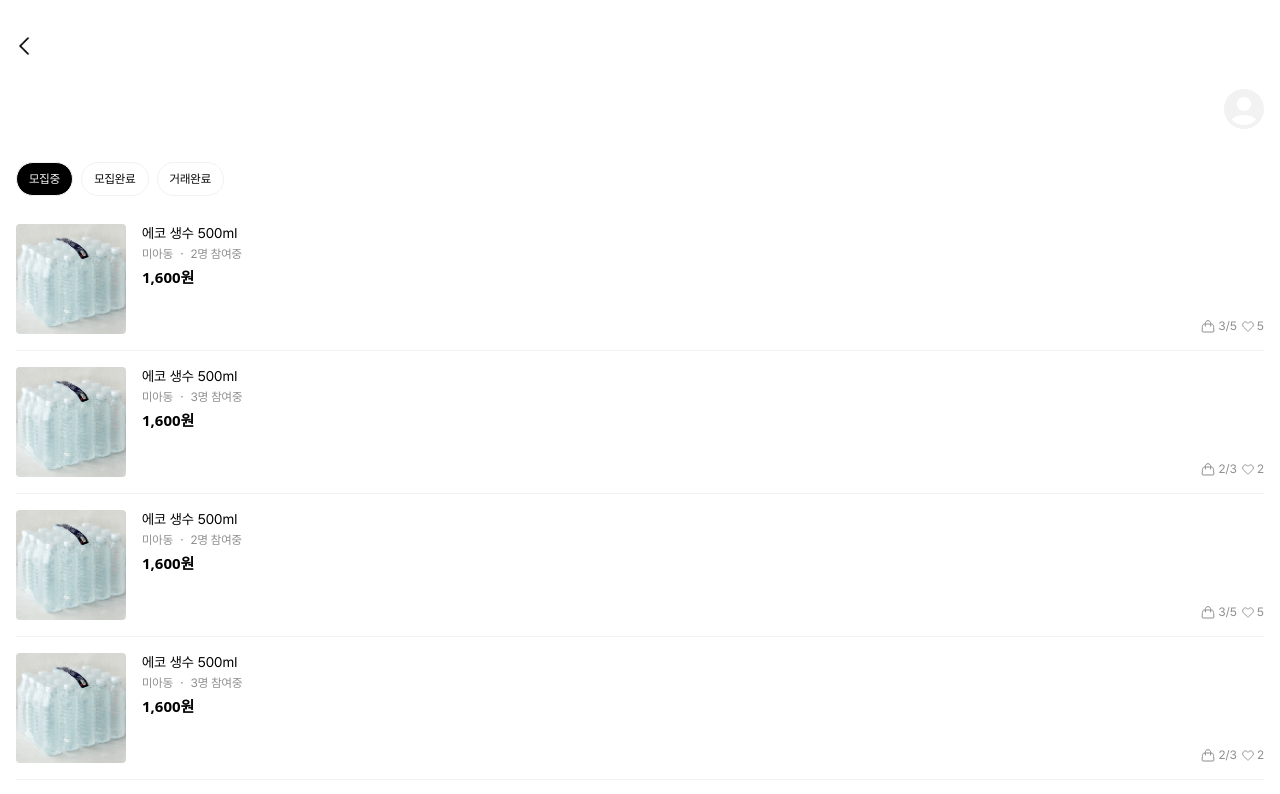
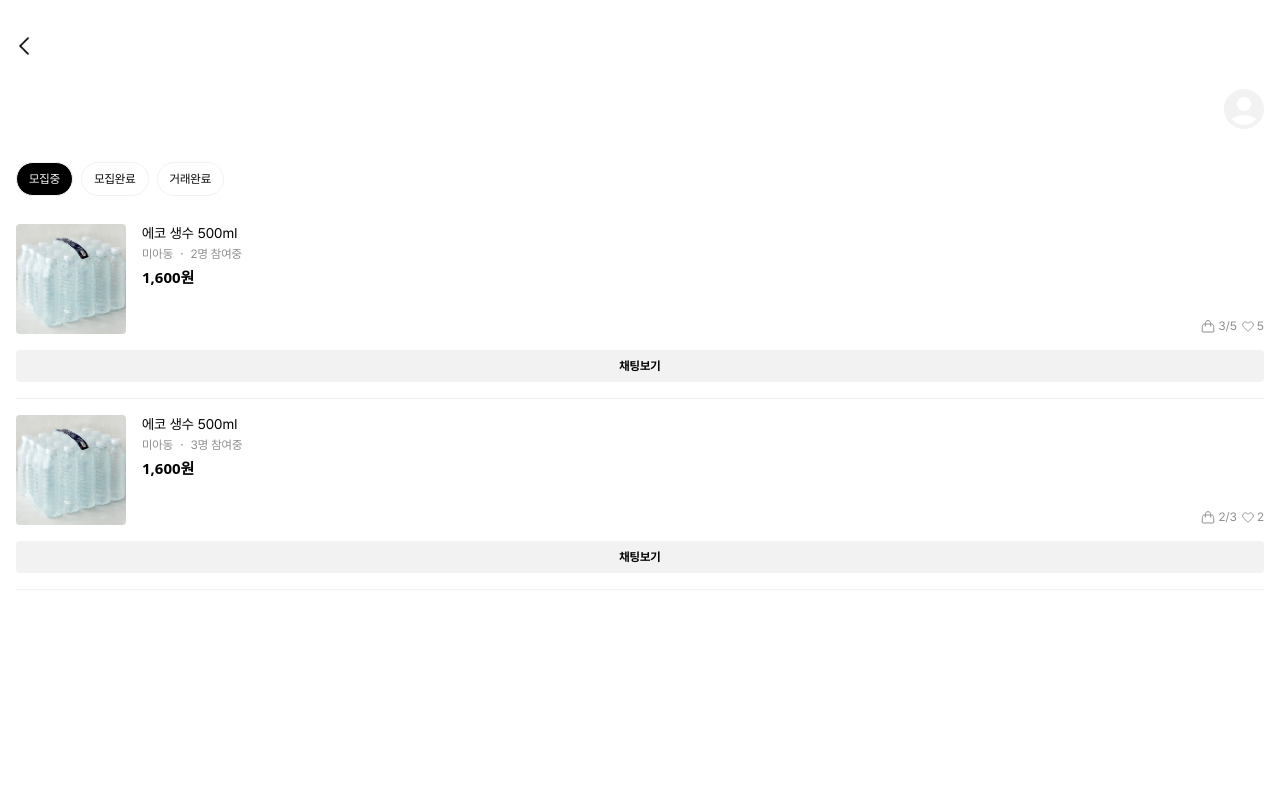
Before and after one commit to Splitty-Dev/Splitty-Client, a Next.js app: page /history/1 in a window 1280 px wide. Shown: the top 794 px of the page. Built offline with nearby package versions, Linux system fonts and the light colour scheme.

Commit message:
feat : add history-item-btns, filtering by status (#7)

```diff
--- a/src/app/(with-backNav)/history/[kind]/page.tsx
+++ b/src/app/(with-backNav)/history/[kind]/page.tsx
@@ -1,14 +1,18 @@
 "use client";
 import samplePrf from "@/assets/icons/samplePrf.svg";
-import ProductItem from "@/components/product-item";
 import { mock } from "@/mocks/mock";
 
 import Image from "next/image";
 import { useParams } from "next/navigation";
 
 import { useState } from "react";
+import HistoryItemBox from "../_component_/item-box";
 
-const categories = ["모집중", "모집완료", "거래완료"];
+const categories = [
+  { label: "모집중", status: "OPEN" },
+  { label: "모집완료", status: "CLOSED" },
+  { label: "거래완료", status: "COMPLETED" },
+];
 
 const TITLE_MAP = {
   sales: "나의 판매내역",
@@ -18,8 +22,7 @@ const TITLE_MAP = {
 export default function Page() {
   const { kind } = useParams<{ kind: "sales" | "purchases" }>();
   const title = TITLE_MAP[kind];
-
-  const [category, setCategory] = useState("모집중");
+  const [category, setCategory] = useState(categories[0]);
 
   return (
     <main className="">
@@ -28,22 +31,24 @@ export default function Page() {
         <Image src={samplePrf} alt="profile" width={40} height={40} />
       </div>
       <div className=" flex gap-2 py-3 typo-r12 px-4">
-        {categories.map((cat, idx) => (
+        {categories.map((cat) => (
           <div
             className={`py-2 px-3 border-[1px] border-[#F2F2F2] rounded-[100px] cursor-pointer ${
-              cat === category ? "bg-[#000] text-white" : "bg-white"
+              cat.label === category.label ? "bg-[#000] text-white" : "bg-white"
             }`}
-            key={idx}
+            key={cat.status}
             onClick={() => setCategory(cat)}
           >
-            {cat}
+            {cat.label}
           </div>
         ))}
       </div>
       <section>
-        {mock.map((m) => (
-          <ProductItem product={m} key={m.id} />
-        ))}
+        {mock
+          .filter((e) => e.status === category.status)
+          .map((m) => (
+            <HistoryItemBox product={m} key={m.id} kind={kind} />
+          ))}
       </section>
     </main>
   );
--- /dev/null
+++ b/src/app/(with-backNav)/history/_component_/item-box.tsx
@@ -0,0 +1,82 @@
+import Image from "next/image";
+import Link from "next/link";
+import sampleImg from "@/assets/imgs/sampleProduct.jpg";
+import bagIcon from "@/assets/icons/bagIcon.svg";
+import likeIcon from "@/assets/icons/likeIcon.svg";
+
+interface ProductItemProps {
+  id: number;
+  title: string;
+  location: string;
+  people: number;
+  price: string; //string ???
+  currNums: number;
+  totalNums: number;
+  likes: number;
+  status: "OPEN" | "CLOSED" | "COMPLETED";
+}
+
+const btnsList = {
+  sales: {
+    OPEN: { label: "모집완료" },
+    CLOSED: { label: "거래 및 수량 확정" },
+    COMPLETED: { label: "리뷰 작성하기" },
+  },
+  purchases: {
+    OPEN: { label: "거래 나가기" },
+    CLOSED: null,
+    COMPLETED: { label: "리뷰 작성하기" },
+  },
+} as const satisfies Record<
+  "sales" | "purchases",
+  Partial<Record<"OPEN" | "CLOSED" | "COMPLETED", { label: string } | null>>
+>;
+
+export default function HistoryItemBox({
+  product,
+  className = "",
+  kind,
+}: {
+  product: ProductItemProps;
+  className?: string;
+  kind: "sales" | "purchases";
+}) {
+  return (
+    <Link
+      href={`/product/${product.id}`}
+      className={`mx-4  py-4 flex flex-col gap-4 border-b border-[#F2F2F2] ${className} cursor-pointer`}
+    >
+      <div className={` flex gap-4 `}>
+        <Image
+          src={sampleImg}
+          alt={product.title}
+          className="w-[110px] h-[110px] rounded-[4px] object-cover "
+        />
+        <div className="flex flex-col justify-between flex-1">
+          <div className="flex flex-col gap-1">
+            <h2 className="typo-r14">{product.title}</h2>
+            <p className="typo-r12 text-[#8C8C8C]">{`${product.location} ・ ${product.people}명 참여중`}</p>
+            <h3 className="text-[15px] font-bold">{product.price}원</h3>
+          </div>
+          <div className="flex justify-end typo-r12 text-[#8C8C8C] items-center gap-[2px]">
+            <Image src={bagIcon} alt="bag" />
+            {`${product.currNums}/${product.totalNums}`}
+            <Image src={likeIcon} alt="like" className="pl-[2px]" />
+            {product.likes}
+          </div>
+        </div>
+      </div>
+      <div className="typo-b12 gap-2 flex">
+        <button className="bg-[#F2F2F2] w-full rounded-[4px] py-2">
+          채팅보기
+        </button>
+
+        {btnsList[kind]?.[product.status] && (
+          <button className="bg-[#F2F2F2] w-full rounded-[4px] py-2">
+            {btnsList[kind]?.[product.status]?.label}
+          </button>
+        )}
+      </div>
+    </Link>
+  );
+}
--- a/src/mocks/mock.ts
+++ b/src/mocks/mock.ts
@@ -11,6 +11,7 @@ export const mock = [
     //
     likes: 5,
     // 카테고리 필요함
+    status: "OPEN",
   },
   {
     id: 2,
@@ -21,6 +22,7 @@ export const mock = [
     currNums: 2,
     totalNums: 3,
     likes: 2,
+    status: "CLOSED",
   },
   {
     id: 3,
@@ -31,6 +33,7 @@ export const mock = [
     currNums: 3,
     totalNums: 5,
     likes: 5,
+    status: "COMPLETED",
   },
   {
     id: 4,
@@ -41,6 +44,7 @@ export const mock = [
     currNums: 2,
     totalNums: 3,
     likes: 2,
+    status: "OPEN",
   },
   {
     id: 5,
@@ -51,6 +55,7 @@ export const mock = [
     currNums: 3,
     totalNums: 5,
     likes: 5,
+    status: "CLOSED",
   },
   {
     id: 6,
@@ -62,5 +67,6 @@ export const mock = [
     currNums: 2,
     totalNums: 3,
     likes: 2,
+    status: "COMPLETED",
   },
-];
+] as const;
```
